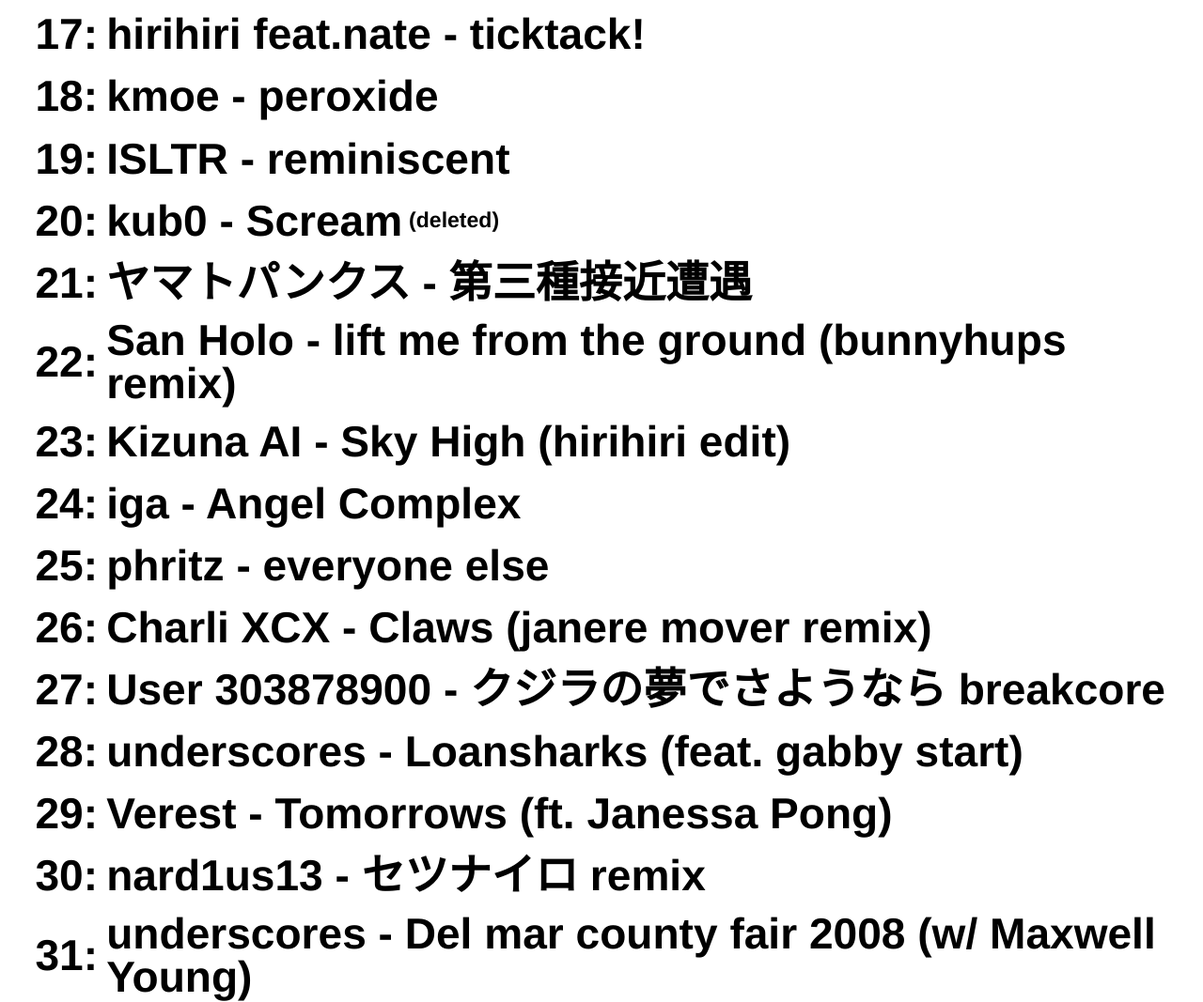
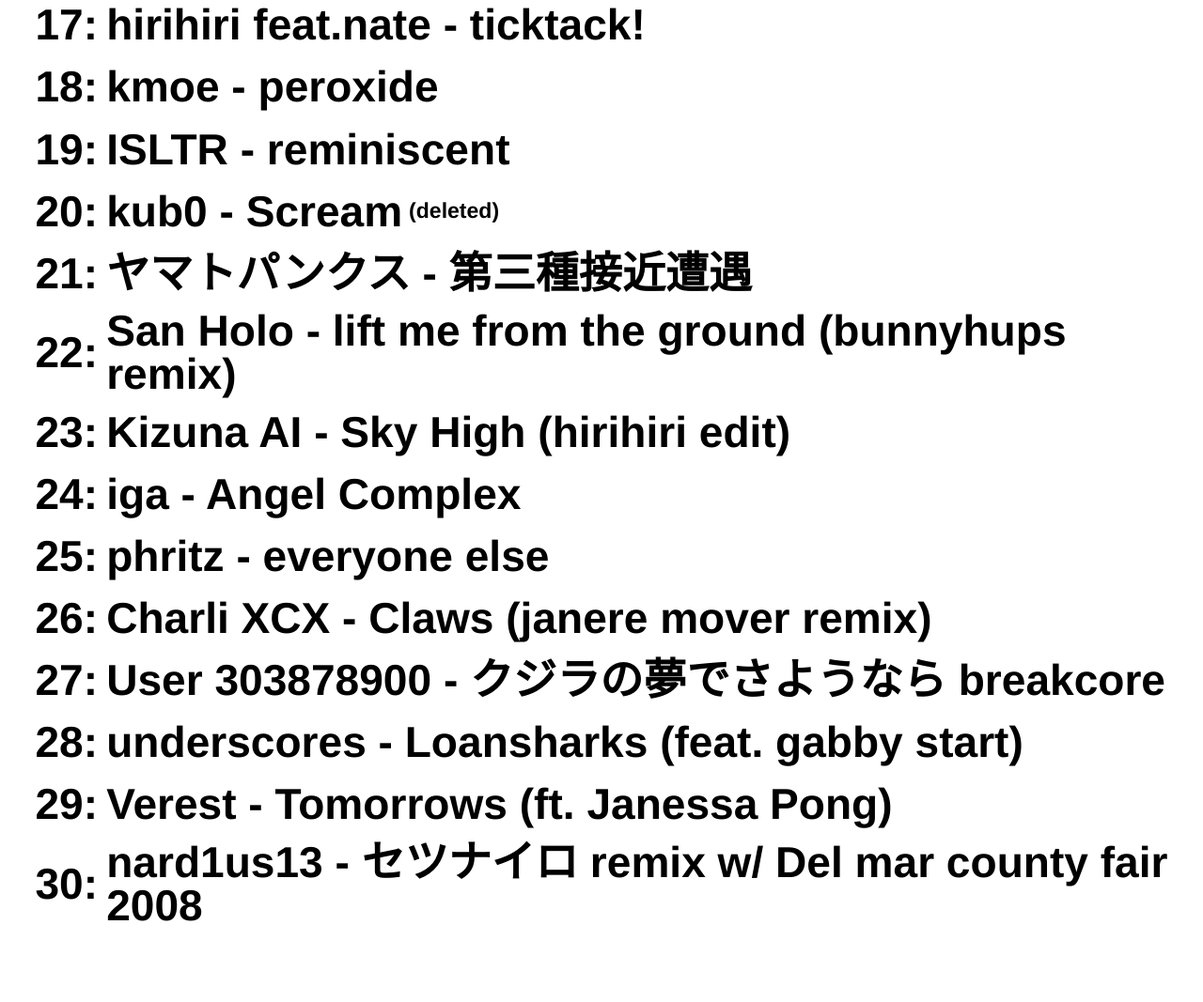
Before and after one commit to walkingsushibox/setlist, a plain HTML site: page pages/20230121.html in a window 1280 px wide. Shown: the part 1457-2524 px from the top of the page at 94% size. After the commit the page ends 2448 px from the top, so only its background shows below. Drawn offline with Linux system fonts and the light colour scheme.

Commit message:
fix stylesheet and tracklist

```diff
--- a/assets/css/style.css
+++ b/assets/css/style.css
@@ -15,13 +15,12 @@ body{
     font-family: Helvetica, sans-serif;
     font-weight: bold;
     padding: 0px;
-    margin: 0px;
     display: flex;
     flex-wrap: wrap;
     max-height: 80vh;
     flex-direction: column;
     margin: 1vh .3vw;
-    font-size: 1.8vw;
+    font-size: 1.7vw;
     line-height: 1;
 }
 .track_item{
@@ -30,7 +29,6 @@ body{
     height: 1.5em;
     flex-direction: row;
     align-items: center;
-    margin-top: 20px;
 }
 
 @media screen and (max-width: 160vh){
@@ -44,6 +42,11 @@ body{
     }
     .track_item{
         height: 1.8em;
+        margin-top: 10px;
+        margin-bottom: 10px;
+    }
+    .title_container{
+        max-width: none;
     }
 }
 
@@ -69,7 +72,7 @@ body{
     kerning: auto;
     padding: 0;
     margin: 0;
-    /* width: 23em; */
+    max-width: 25em;
     /* background-color: black; */
 }
 
--- a/assets/json/20230121.json
+++ b/assets/json/20230121.json
@@ -145,13 +145,8 @@
 		"link": "https://soundcloud.com/verestofficial/verest-tomorrows-ft-janessa-pong"
 	},
 	{
-		"title": "nard1us13 - セツナイロ remix",
+		"title": "nard1us13 - セツナイロ remix w/ Del mar county fair 2008",
 		"sub": "",
 		"link": "https://soundcloud.com/nard1us13/remix"
-	},
-	{
-		"title": "underscores - Del mar county fair 2008 (w/ Maxwell Young)",
-		"sub": "",
-		"link": "https://soundcloud.com/underscores/dlmcf2"
 	}
 ]
```
